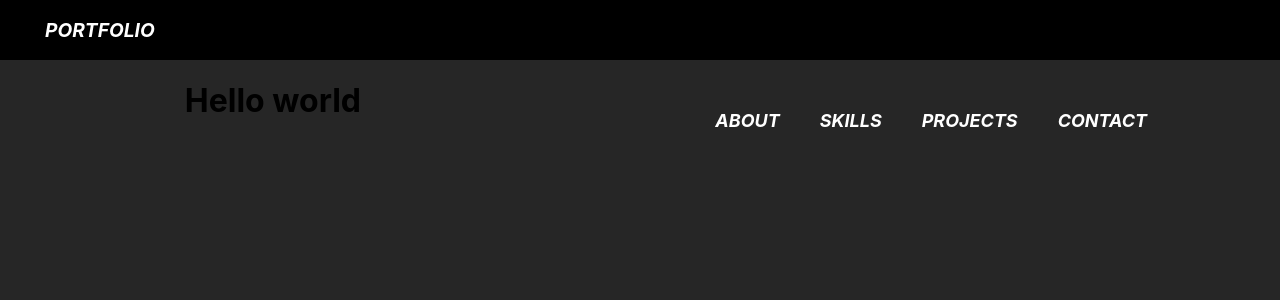
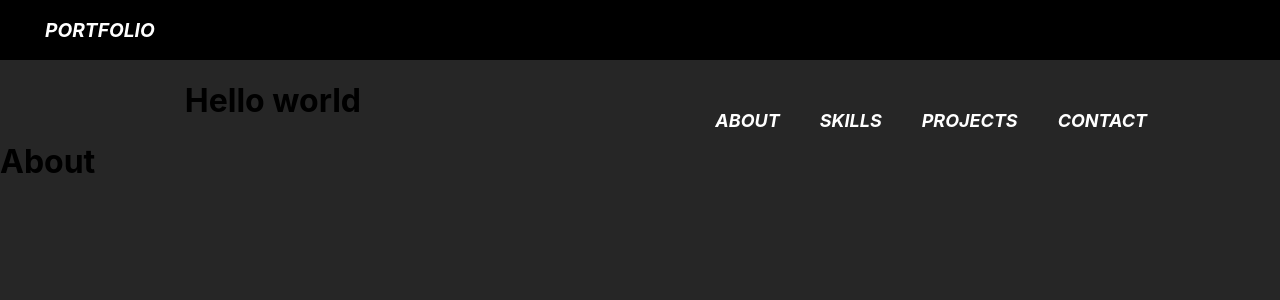
Before and after one commit to Danhayes3008/react-portfolio, a React (Create React App) app: page / in a window 1280 px wide. Shown: the top 300 px of the page. Built offline with nearby package versions, Linux system fonts and the light colour scheme.

Commit message:
imported the body file

```diff
--- a/src/App.js
+++ b/src/App.js
@@ -1,10 +1,13 @@
 import './styles/App.css';
 import Header from './components/header/Header';
+import Body from './components/body/Body';
+
 
 function App() {
   return (
     <div className="App">
       <Header />
+      <Body />
     </div>
   );
 }
```
